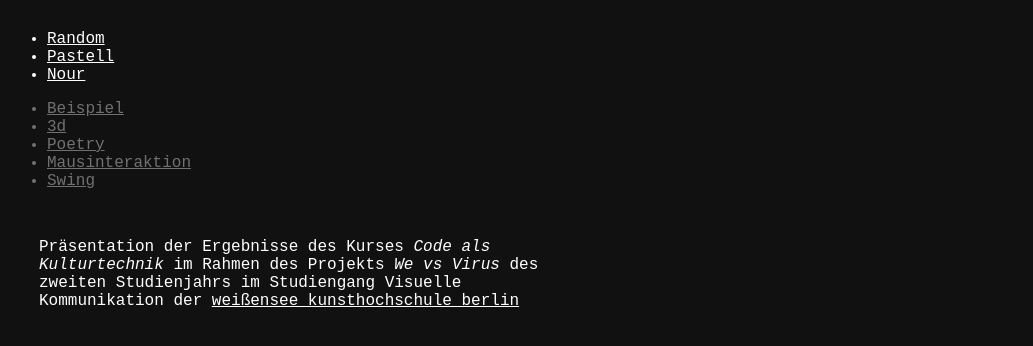
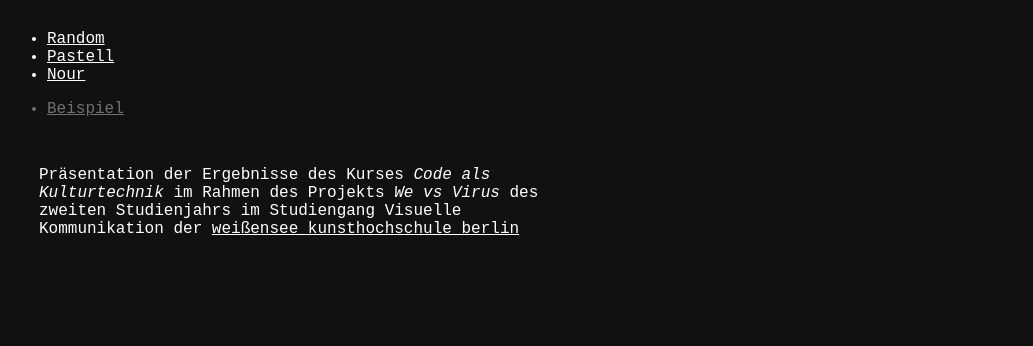
Before and after one commit to maschaw/zweites-studienjahr, a website: page index.html in a window 1280 px wide. Shown: the part 160-506 px from the top of the page, without its empty margins (1-1034 px from the left). Drawn offline with Linux system fonts and the light colour scheme.

Commit message:
remove inactive projects
(and hopefully trigger rebuild)

```diff
--- a/index.html
+++ b/index.html
@@ -50,18 +50,6 @@
       <li>
         <a href="projects/example/index.html">Beispiel</a>
       </li>
-      <li>
-        <a href="projects/3d/index.html">3d</a>
-      </li>
-      <li>
-        <a href="projects/poetry/index.html">Poetry</a>
-      </li>
-      <li>
-        <a href="projects/mausinteraktion/index.html">Mausinteraktion</a>
-      </li>
-      <li>
-        <a href="projects/swing/index.html">Swing</a>
-      </li>
     </ul>
 
     <p class="info">
```
